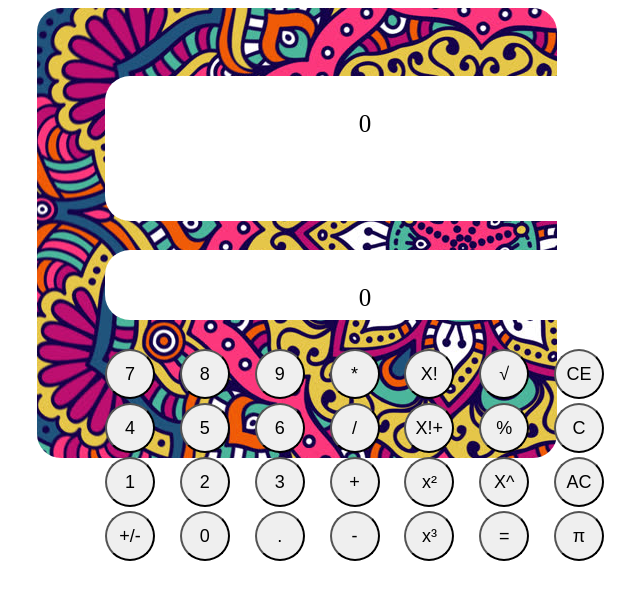
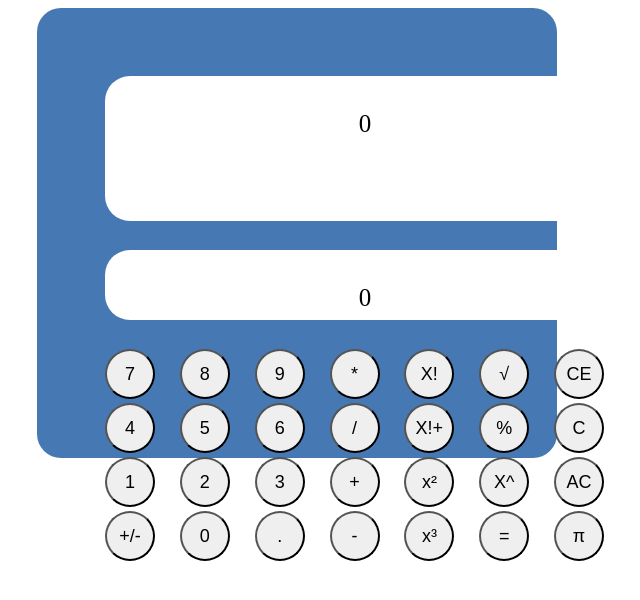
Before and after one commit to Ciindyluu/Calculadora-cientifica-2, a plain HTML site: page index.html in a window 1280 px wide. Shown: the top 600 px of the page, without its empty margins (343-983 px from the left). Drawn offline with Linux system fonts and the light colour scheme.

Commit message:
css calculadora
se regresó al css original de fondo azul, causaba algunos errores en la funcionalidad

```diff
--- a/styles.css
+++ b/styles.css
@@ -2,7 +2,7 @@
     display: block;
     margin: 0 auto;
     padding: 65px;
-    background-image: url(images/mand.jpg);
+    background-color: rgb(70, 121, 179);
     opacity: 1;
     width: 520px;
     height: 450px;
```
